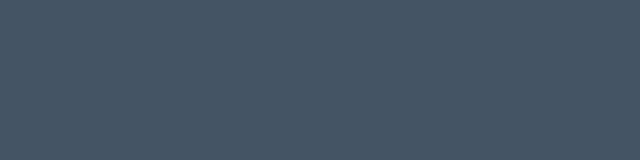
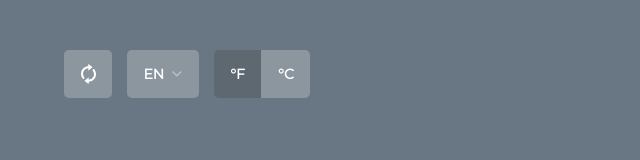
Before and after one commit to OneGoodReas0n/weather-app, a website built with webpack: page index.html in a window 1280 px wide. Shown: the whole page, without its empty margins (0-640 px from the left). Built offline with nearby package versions, Linux system fonts and the light colour scheme.

Commit message:
feat: add button-block

```diff
--- a/index.html
+++ b/index.html
@@ -4,10 +4,59 @@
     <meta charset="UTF-8" />
     <meta name="viewport" content="width=device-width, initial-scale=1.0" />
     <meta http-equiv="X-UA-Compatible" content="ie=edge" />
+    <link
+      href="https://fonts.googleapis.com/css?family=Montserrat&display=swap"
+      rel="stylesheet"
+    />
     <link rel="stylesheet" href="./dist/style.css" />
     <title>Weather app</title>
   </head>
   <body>
+    <div class="topContent_wrapper">
+      <div class="button_block">
+        <div class="button button-update">
+          <img
+            src="./assets/update_icon.svg"
+            alt=""
+            class="button-update_icon"
+          />
+        </div>
+        <div class="button lang-switcher">
+          <span class="lang-switcher_title">EN</span>
+          <img
+            src="./assets/arrow-down_icon.svg"
+            alt=""
+            class="lang-switcher_icon"
+          />
+        </div>
+        <div class="temp-switcher">
+          <div
+            class="button temp-switcher_item temp-switcher_item_inactive switch-button-left"
+          >
+            °F
+          </div>
+          <div
+            class="button temp-switcher_item temp-switcher_item_active switch-button-right"
+          >
+            °C
+          </div>
+        </div>
+      </div>
+      <div class="search_block"></div>
+    </div>
+    <div class="mainContent_wrapper">
+      <div class="location-date_block"></div>
+      <div class="weather_block">
+        <div class="left_wrapper">
+          <div class="today_block"></div>
+          <div class="preview_block"></div>
+        </div>
+        <div class="right_wrapper">
+          <div class="gmap_block"></div>
+          <div class="coordinate_block"></div>
+        </div>
+      </div>
+    </div>
     <script src="./dist/build.js"></script>
   </body>
 </html>
--- a/src/css/style.scss
+++ b/src/css/style.scss
@@ -1,3 +1,8 @@
+$main-theme-color: rgba(#445566, 0.8);
+$button-color-active: rgba(#aeb5b9, 0.5);
+$button-color-inactive: rgba(#4c5255, 0.4);
+$button-title-color: #fff;
+
 html,
 body {
   margin: 0;
@@ -5,5 +10,76 @@ body {
 }
 
 body {
-  background: #445566;
+  background-color: $main-theme-color;
 }
+
+.button {
+  display: flex;
+  align-items: center;
+  padding: 14px 16.5px;
+  cursor: pointer;
+}
+
+// TOP CONTENT WRAPPER
+
+.topContent_wrapper {
+  width: 90%;
+  margin: 50px auto;
+  .button_block {
+    display: flex;
+    width: 25%;
+    .button-update {
+      border-radius: 5px;
+      background-color: $button-color-active;
+      .button-update_icon {
+      }
+    }
+    .lang-switcher {
+      margin-left: 15px;
+      border-radius: 5px;
+      background-color: $button-color-active;
+      .lang-switcher_title {
+        font-family: "Montserrat";
+        font-size: 14px;
+        font-weight: 600;
+        color: $button-title-color;
+      }
+      .lang-switcher_icon {
+        margin-left: 8px;
+      }
+    }
+    .temp-switcher {
+      display: flex;
+      justify-content: space-between;
+      margin-left: 15px;
+      .temp-switcher_item {
+        font-family: "Montserrat";
+        font-size: 14px;
+        font-weight: 600;
+        color: $button-title-color;
+      }
+
+      .switch-button-left {
+        border-top-left-radius: 5px;
+        border-bottom-left-radius: 5px;
+      }
+      .switch-button-right {
+        border-top-right-radius: 5px;
+        border-bottom-right-radius: 5px;
+      }
+
+      .temp-switcher_item_active {
+        background-color: $button-color-active;
+      }
+
+      .temp-switcher_item_inactive {
+        background-color: $button-color-inactive;
+      }
+    }
+  }
+
+  .search_block {
+  }
+}
+
+// END TOP CONTENT WRAPPER
```
Also changed, not shown: assets/arrow-down_icon.svg (added), assets/update_icon.svg (added).
